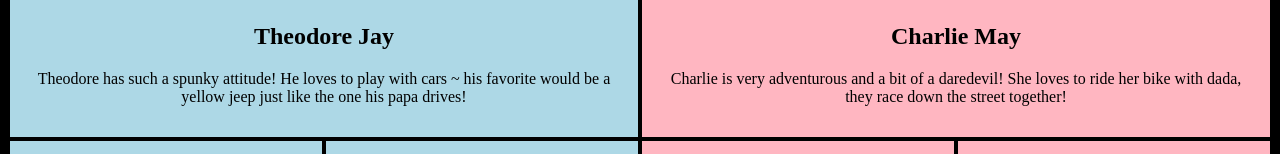
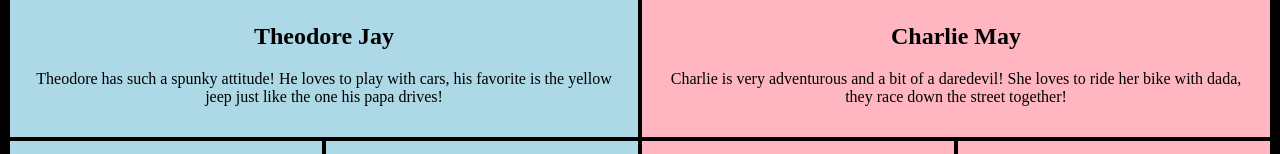
Before and after one commit to KarenRasche/BeautifulBabies, a plain HTML site: page index.html in a window 1280 px wide. Shown: the part 539-693 px from the top of the page. Drawn offline with Linux system fonts and the light colour scheme.

Commit message:
Update index.html

```diff
--- a/index.html
+++ b/index.html
@@ -50,11 +50,11 @@
   <div id="content2" class="row">
     <div style="background-color:lightblue" class="col-6" align=center>
       <h2>Theodore Jay</h2>
-      <p>Theodore has such a spunky attitude!  He loves to play with cars ~ his favorite would be a yellow jeep just like the one his papa drives!</p>
+      <p>Theodore has such a spunky attitude!  He loves to play with cars, his favorite is the yellow jeep just like the one his papa drives!</p>
     </div>
     <div style="background-color:lightpink" class="col-6" align=center>
       <h2>Charlie May</h2>
-          <p>Charlie is very adventurous and a bit of a daredevil!  She loves to ride her bike with dada, they race down the street together!</p>
+      <p>Charlie is very adventurous and a bit of a daredevil!  She loves to ride her bike with dada, they race down the street together! </p>
     </div>
   </div>
 
```
